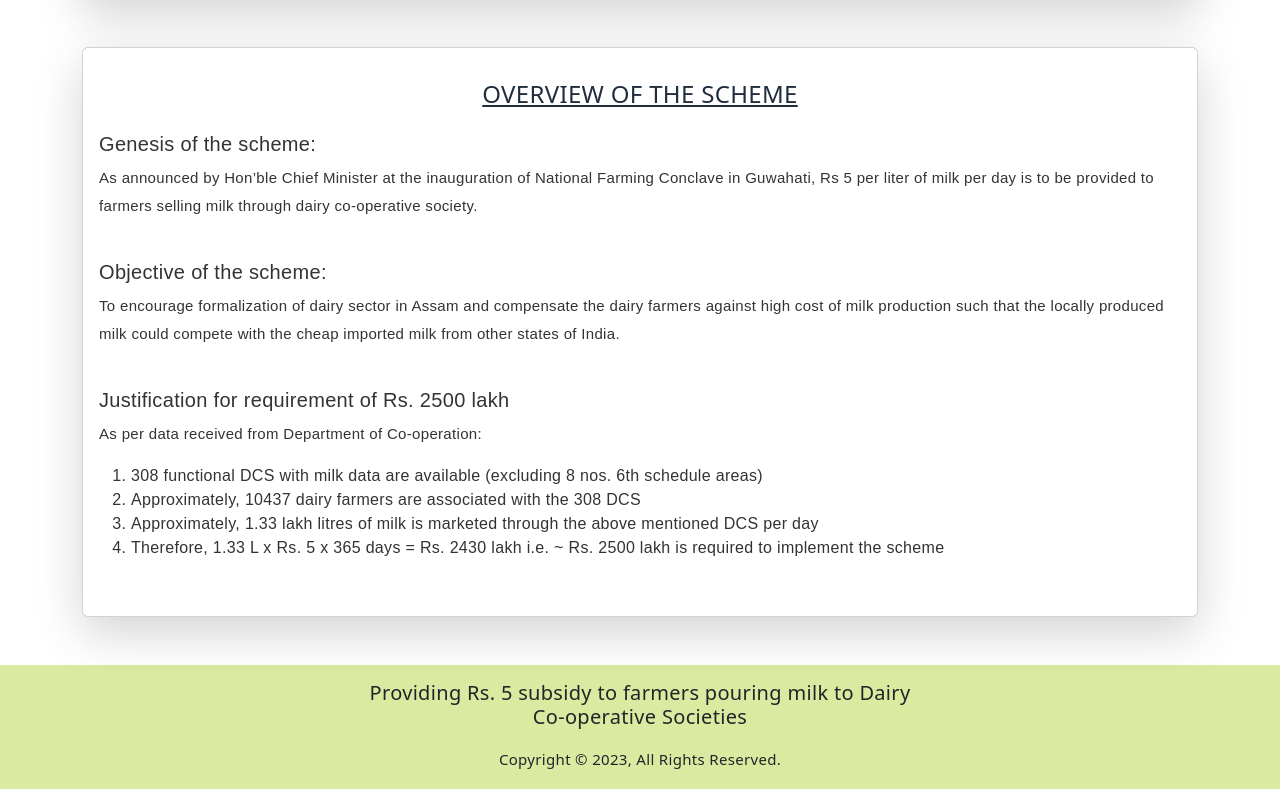
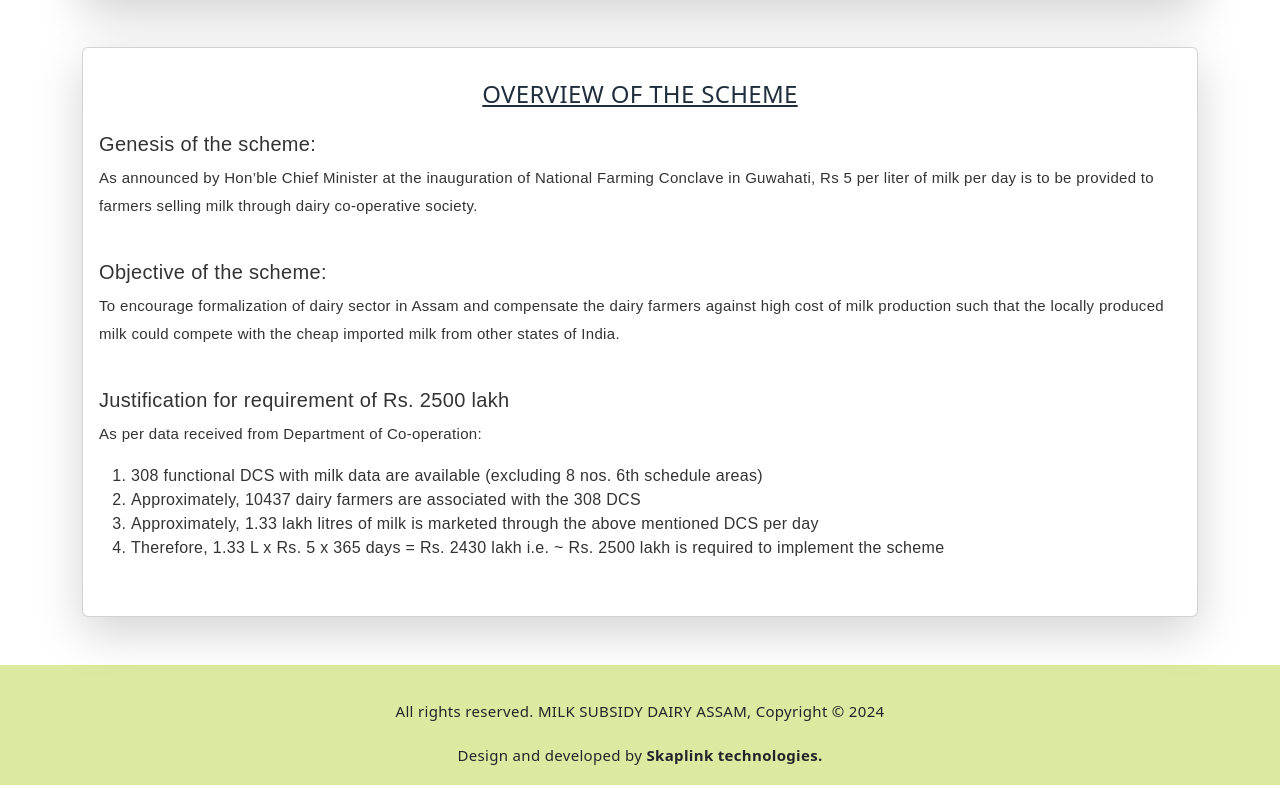
Before and after one commit to ruponsarkar/dairy, a React (Create React App) app: page / in a window 1280 px wide. Shown: the part 1389-2178 px from the top of the page. Built offline with nearby package versions, Linux system fonts and the light colour scheme; no server answers.

Commit message:
footer update

```diff
--- a/src/components/common/footer.js
+++ b/src/components/common/footer.js
@@ -12,7 +12,7 @@ const Footer = () => {
                         <div className="col-lg-6 offset-lg-3">
                             <div className="contact-content text-center">
                                 {/* <a href="#"><img src="https://i.ibb.co/QDy827D/ak-logo.png" alt="logo" /></a> */}
-                                <h5 className="text-dark">Providing Rs. 5 subsidy to farmers pouring milk to Dairy Co-operative Societies</h5>
+                                {/* <h5 className="text-dark">Providing Rs. 5 subsidy to farmers pouring milk to Dairy Co-operative Societies</h5> */}
                                 {/* <p>Lorem ipsum dolor sit amet, consectetur adipiscing elit, sed do eiusmod tempor incididunt ut labore et dolore magna aliqua. Quis ipsum </p>
                                 <div className="hr"></div>
                                 <h6>1120 Lorem ipsum dolor sit amet, KC 179050, Chandigarh.</h6>
@@ -27,7 +27,8 @@ const Footer = () => {
                                     </ul>
                                 </div>
                                 <footer>
-                <p>Copyright &copy; 2023, All Rights Reserved.</p>
+                                    <p>All rights reserved. MILK SUBSIDY DAIRY ASSAM, Copyright &copy; 2024 </p>
+                                    <p>Design and developed by <b>Skaplink technologies.</b></p>
             </footer>
                             </div>
                         </div>
```
